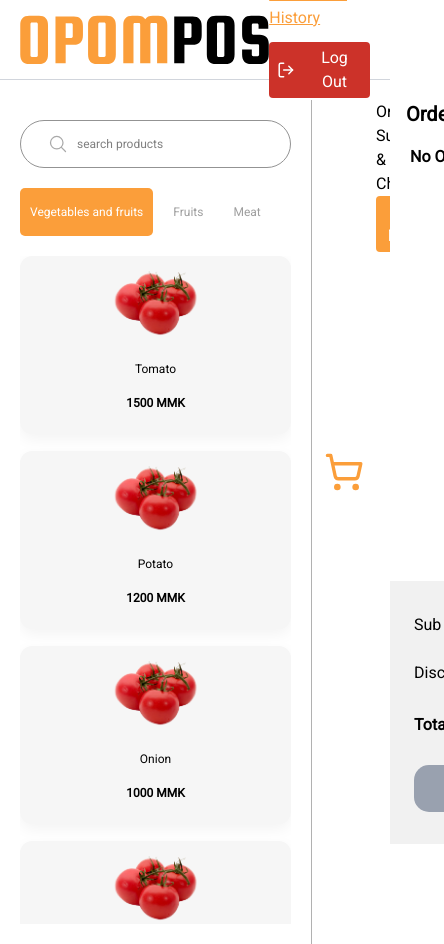
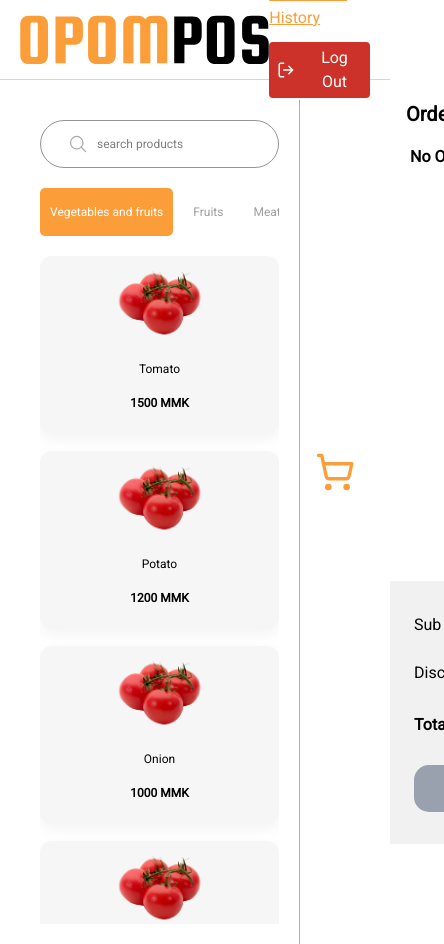
Before and after one commit to one-project-one-month/opom-pos-react-js, a Next.js app: page / in a window 390 px wide. Shown: the whole page, 444 px wide, since content can reach past the window. Built offline with nearby package versions, Linux system fonts and the light colour scheme.

Commit message:
Fixed: Layout

```diff
--- a/app/(root)/(main)/page.tsx
+++ b/app/(root)/(main)/page.tsx
@@ -13,9 +13,10 @@ export default function Home() {
   const [currentModal, setCurrentModal] = useState<ModalTypes>(null);
   const [paymentMethod, setPaymentMethod] =
     useState<PaymentMethodTypes>('cash');
+
   return (
     <>
-      <div className="flex items-start max-w-full min-h-screen h-screen">
+      <div className="flex  items-start max-w-full min-h-screen h-screen ">
         <div className="lg:w-2/3 md:w-2/3 w-[80%] h-screen p-5 flex flex-col border-r border-[#9E9E9ECC]">
           <div className="space-y-5">
             <ProductSearch />
@@ -26,7 +27,7 @@ export default function Home() {
           </div>
         </div>
         <OrderSummaryLayout />
-        <div className="w-1/3 h-screen">
+        {/* <div className="w-1/3 h-screen">
           Order Summary & Checkout{' '}
           <CustomBtn
             onClick={() => setCurrentModal('order')}
@@ -34,7 +35,7 @@ export default function Home() {
           >
             Open Modal
           </CustomBtn>
-        </div>
+        </div> */}
       </div>
       {/* Order Modal */}
       {currentModal === 'order' && (
--- a/app/(root)/layout.tsx
+++ b/app/(root)/layout.tsx
@@ -30,7 +30,7 @@ export default function RootLayout({
         className={`${geistSans.variable} ${geistMono.variable} antialiased `}>
         <Providers>
           <Header />
-          <main className="pt-[100px] ">{children}</main>
+          <main className="pt-[100px] px-5 lg:px-10">{children}</main>
         </Providers>
       </body>
     </html>
```
